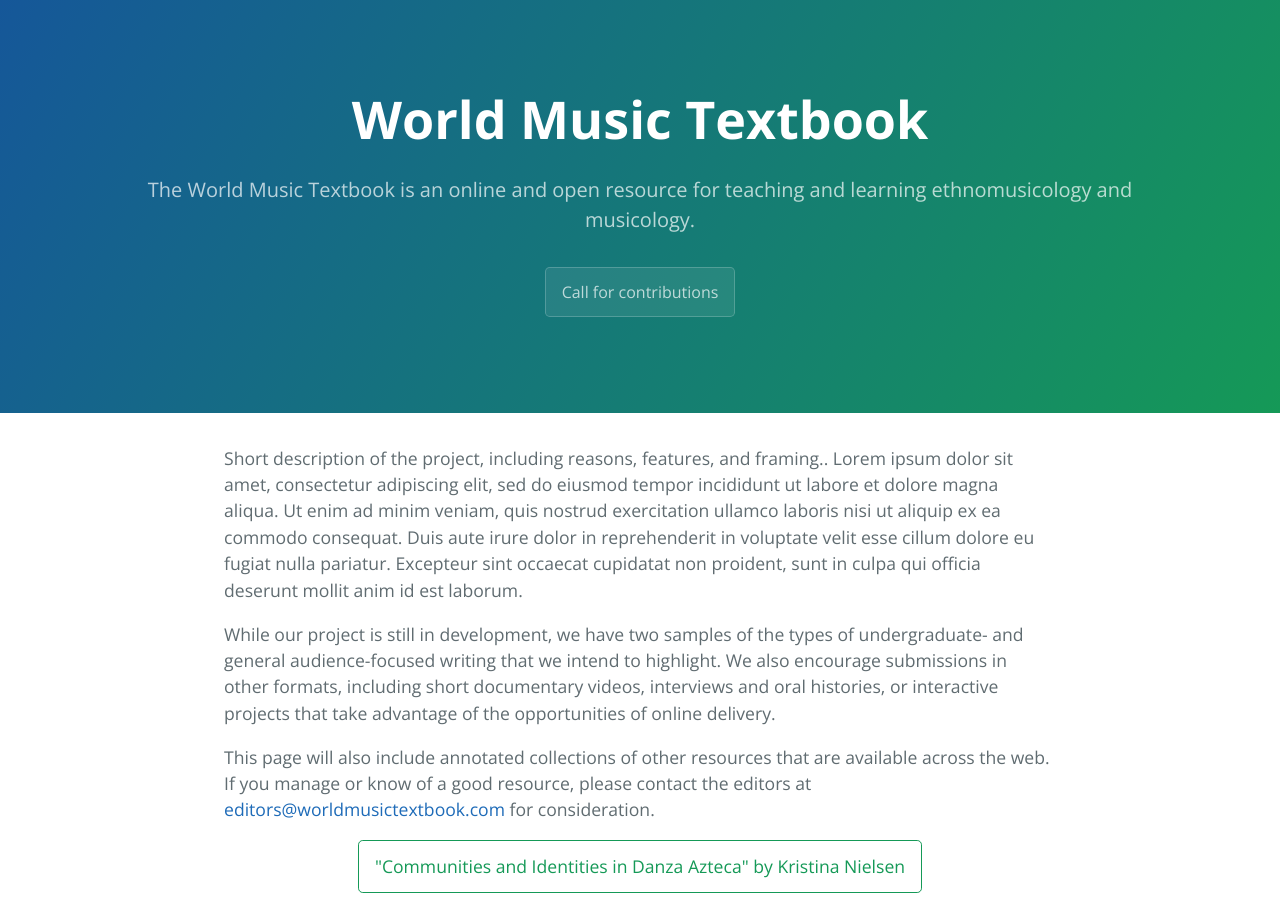
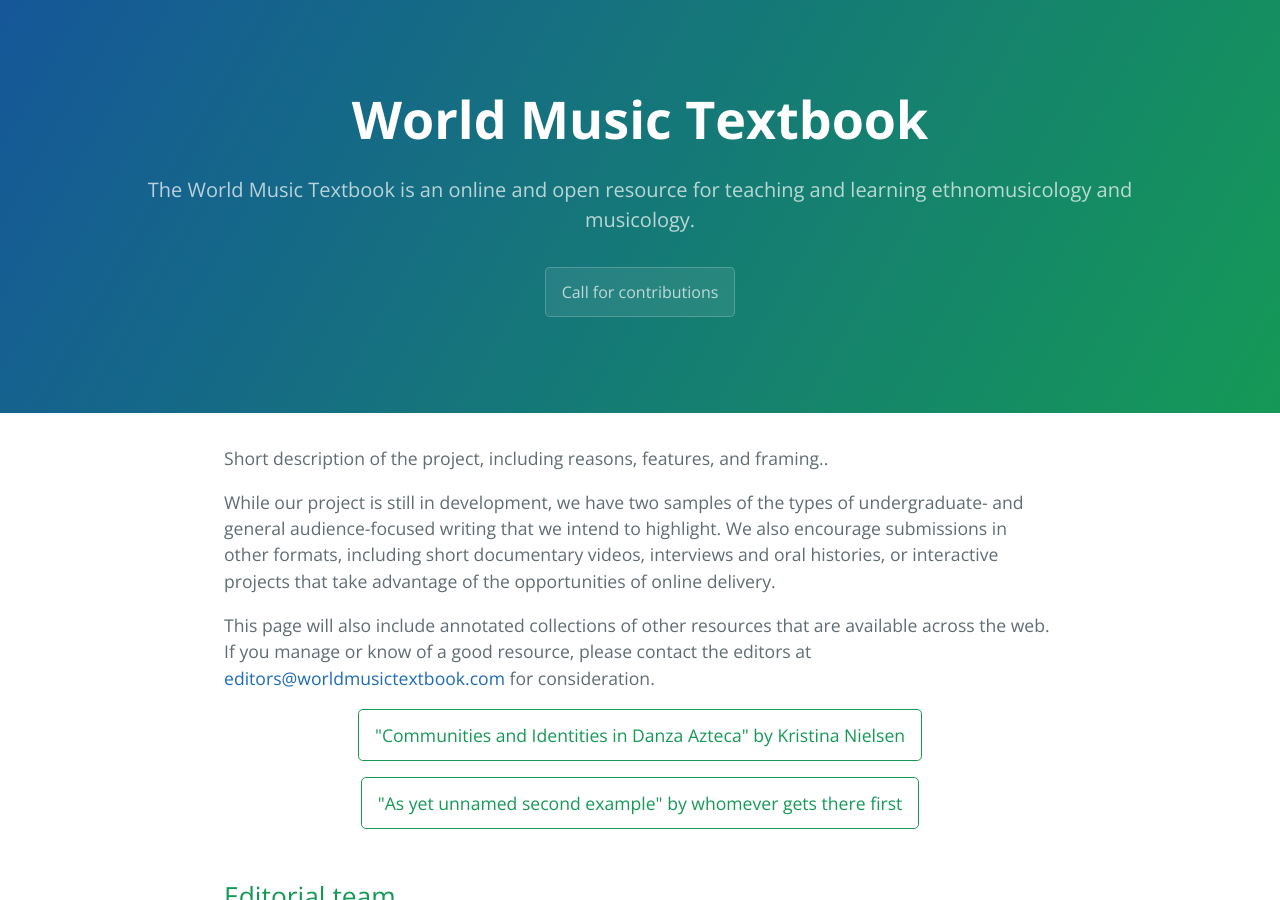
Before and after one commit to cjwit/worldmusic_development, a Jekyll site: the page built from index.md, in a window 1280 px wide and 900 px high. Built offline with Jekyll 4.4.1, drawn with Linux system fonts in a browser that asks for light colours.

```diff
--- a/index.md
+++ b/index.md
@@ -4,7 +4,7 @@
 
 layout: default
 ---
-Short description of the project, including reasons, features, and framing.. Lorem ipsum dolor sit amet, consectetur adipiscing elit, sed do eiusmod tempor incididunt ut labore et dolore magna aliqua. Ut enim ad minim veniam, quis nostrud exercitation ullamco laboris nisi ut aliquip ex ea commodo consequat. Duis aute irure dolor in reprehenderit in voluptate velit esse cillum dolore eu fugiat nulla pariatur. Excepteur sint occaecat cupidatat non proident, sunt in culpa qui officia deserunt mollit anim id est laborum.
+Short description of the project, including reasons, features, and framing..
 
 While our project is still in development, we have two samples of the types of undergraduate- and general audience-focused writing that we intend to highlight. We also encourage submissions in other formats, including short documentary videos, interviews and oral histories, or interactive projects that take advantage of the opportunities of online delivery.
 
```
